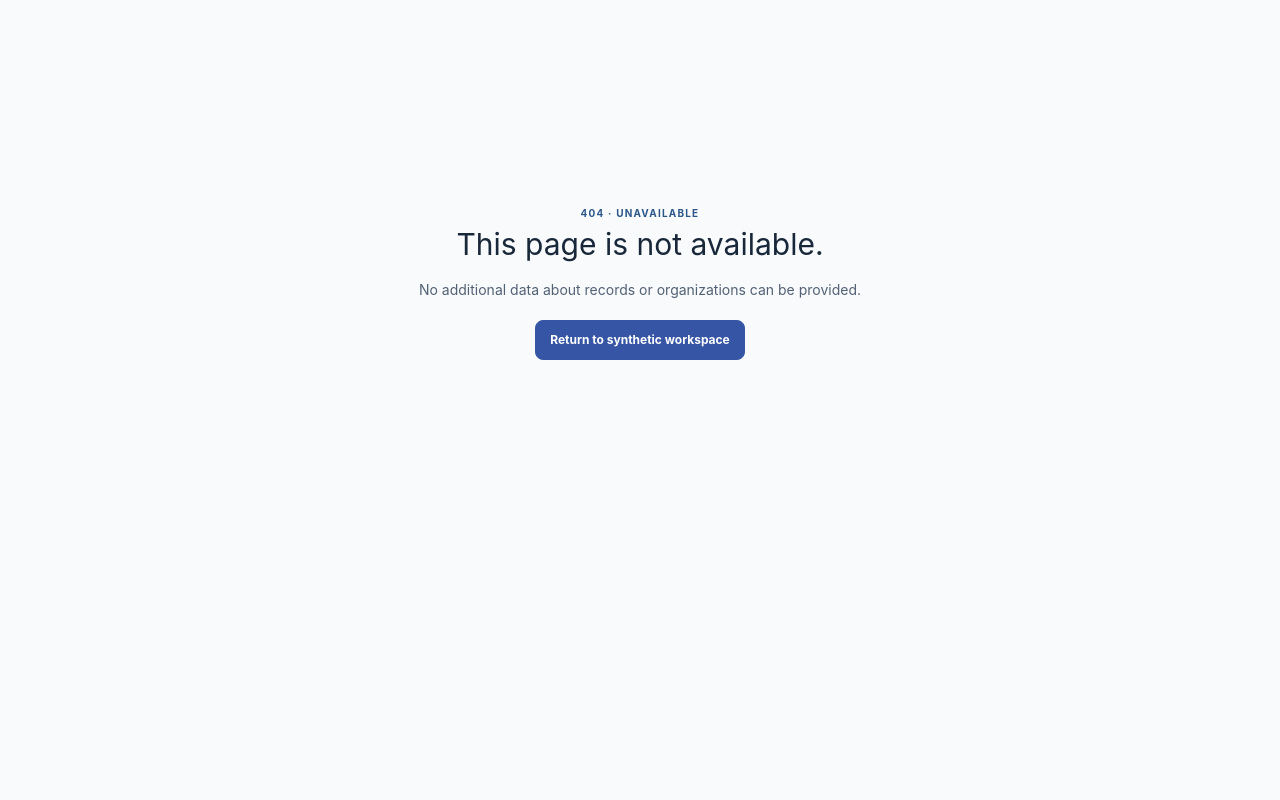
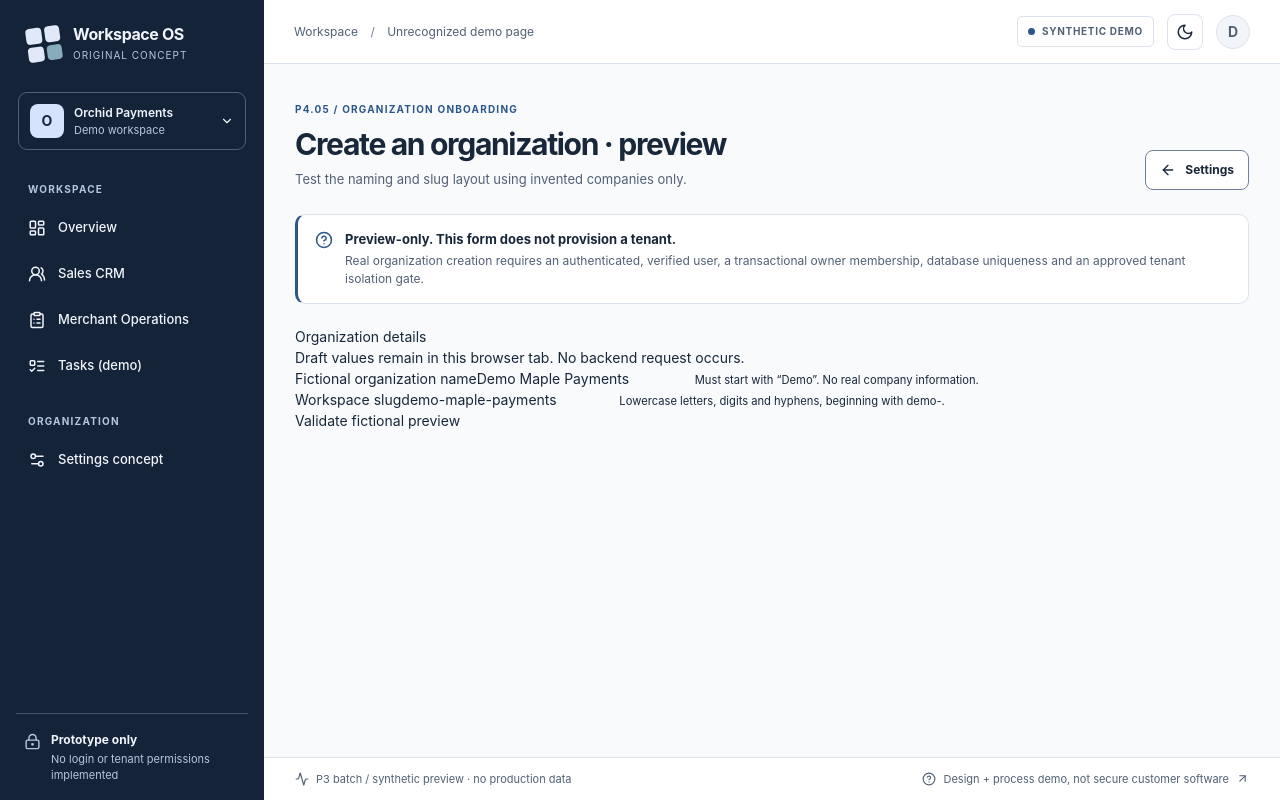
Before and after one commit to owaisprog/Zoho-Clone, a Next.js app in the folder frontend/: page /app/organization/new in a window 1280 px wide. Before the commit this address had no page. Built offline with nearby package versions, Linux system fonts and the light colour scheme.

Commit message:
feat(P4.01-05): Auth0 account status page and fictional organization onboarding UI

```diff
--- /dev/null
+++ b/frontend/src/app/app/organization/new/page.tsx
@@ -0,0 +1,32 @@
+import Link from "next/link";
+import { CircleHelp, ArrowLeft } from "lucide-react";
+import { P4OrganizationWizardPreview } from "@/components/p4-organization-wizard-preview";
+
+export default function FictionalOrganizationOnboardingPage() {
+  return (
+    <>
+      <div className="page-header">
+        <div>
+          <span className="eyebrow">P4.05 / ORGANIZATION ONBOARDING</span>
+          <h1>Create an organization · preview</h1>
+          <p>Test the naming and slug layout using invented companies only.</p>
+        </div>
+        <div className="action-row">
+          <Link href="/app/settings" className="btn"><ArrowLeft size={16} aria-hidden="true" /> Settings</Link>
+        </div>
+      </div>
+      <div className="demo-banner" role="note">
+        <CircleHelp size={18} aria-hidden="true" />
+        <div>
+          <strong>Preview-only. This form does not provision a tenant.</strong>
+          <span>Real organization creation requires an authenticated, verified user, a transactional owner membership, database uniqueness and an approved tenant isolation gate.</span>
+        </div>
+      </div>
+      <section className="p4-panel p4-panel-form" aria-label="Fictional organization wizard">
+        <h2>Organization details</h2>
+        <p>Draft values remain in this browser tab. No backend request occurs.</p>
+        <P4OrganizationWizardPreview />
+      </section>
+    </>
+  );
+}
```
